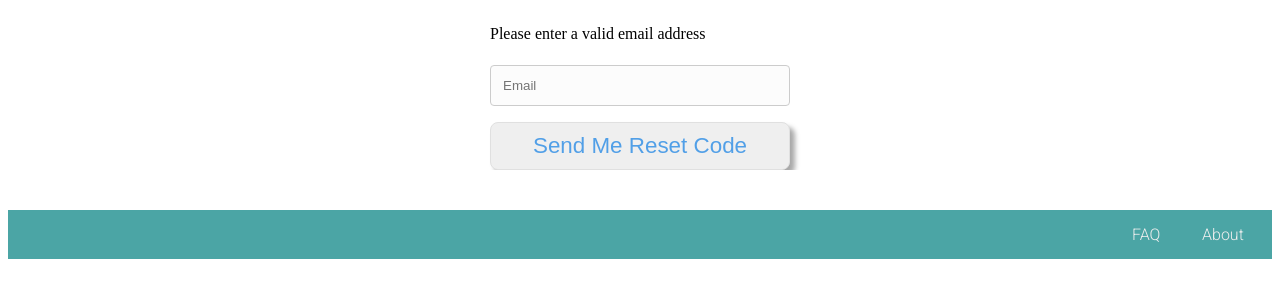
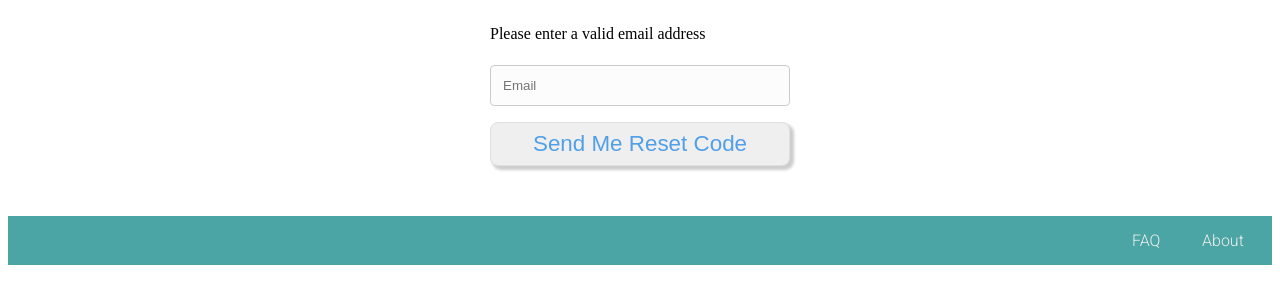
Before and after one commit to mcode36/ChatRoom, a website: page views/passwd_reset_req.html in a window 1280 px wide. Shown: the part 120-424 px from the top of the page. Drawn offline with nearby package versions, Linux system fonts and the light colour scheme; a web font is replaced by a local one.

Commit message:
Update passwd_reset_req.html

```diff
--- a/views/passwd_reset_req.html
+++ b/views/passwd_reset_req.html
@@ -36,7 +36,7 @@
       <form method="POST">
         <p id="demo">hi</p>
         <input type="text" id="v_email" name="v_email" placeholder="Email">
-        <button class="btn-shadow fullCol">Send Me Reset Code</button>
+        <button class="hcc-btn hcc-btn-fullCol">Send Me Reset Code</button>
       </form>
     </div>
 
```
